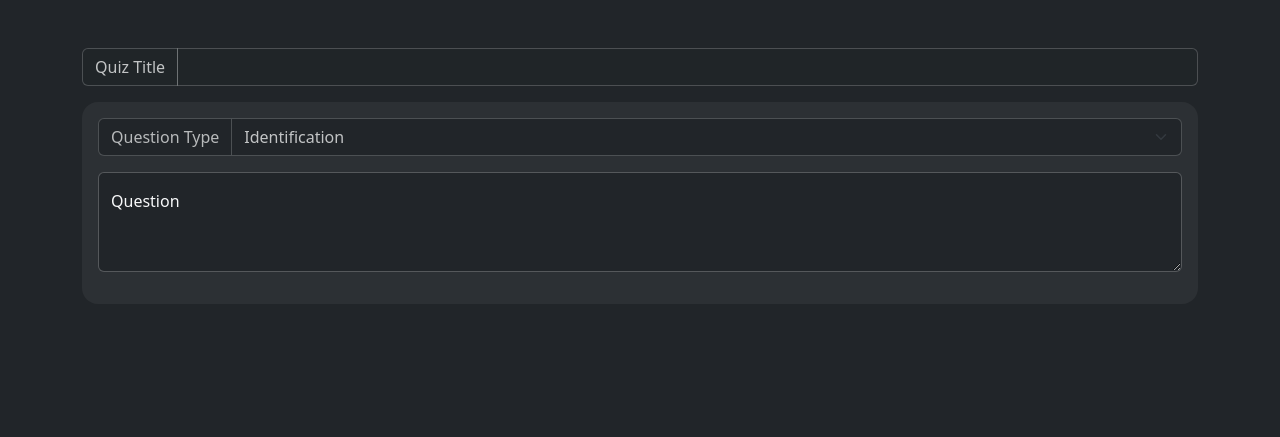
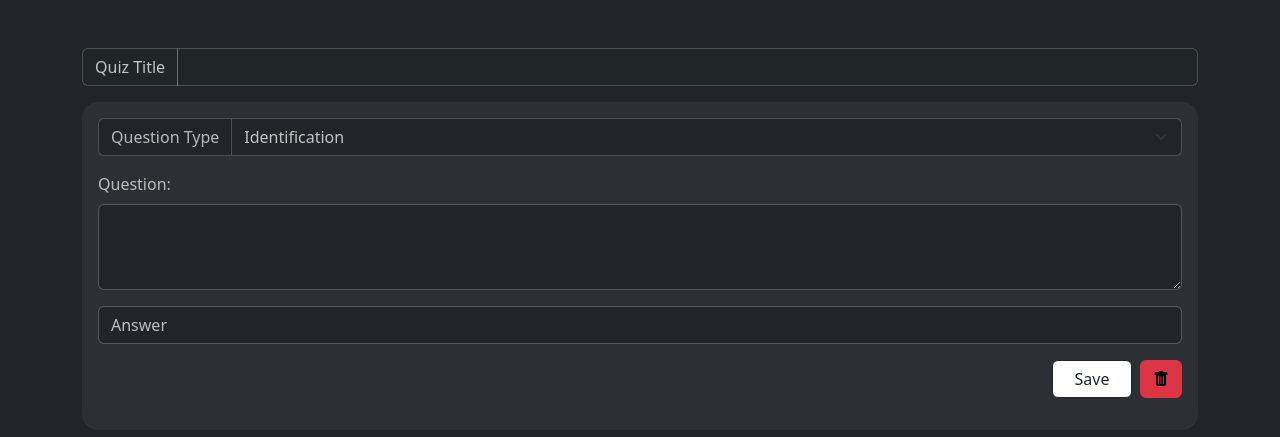
Before and after one commit to bakaraw/QuizWebsite, a PHP site: page /createQuiz.php in a window 1280 px wide. Shown: the part 70-507 px from the top of the page. Run offline with PHP 8.4, Linux system fonts and the light colour scheme; some libraries are stand-ins or nearby versions.

Commit message:
improved gui in create quiz page
- added gui for quiztype: identification
- added gui for quiztype: mcq
- added qui for quiztype: true or false

```diff
--- a/assets/css/style.css
+++ b/assets/css/style.css
@@ -1,23 +1,36 @@
 .navbar{
-    background-color: #6610f2;
+    background-color: #6610f2 !important;
 }
 
 .btn-primary{
-    background-color: #6610f2;
+    background-color: #6610f2 !important;
 }
 
 .btn-primary:hover {
-    background-color: #5605da;
+    background-color: #5605da !important;
 }
 
 .btn-primary:active{
-    background-color: #6711f0;
+    background-color: #4e06c2 !important;
 }
 
 .btn-light{
-    color: #6610f2;
+    color: #6610f2 !important;
 }
 
-.form-control:focus + .form-label {
-    color: red;
-  }
+.btn-warning{
+    background-color: white !important;
+}
+
+.btn-warning:hover{
+    background-color: #d3d4d5 !important;
+}
+
+.btn-warning:active{
+    background-color: #bbbcbd !important;
+}
+
+.form-control::placeholder { /* Chrome, Firefox, Opera, Safari 10.1+ */
+    color: white;
+    opacity: 0.7; /* Firefox */
+}
--- a/assets/js/createQuiz.js
+++ b/assets/js/createQuiz.js
@@ -1,8 +1,63 @@
-const idenHtml = [
-    "<div class=\"form-floating bg-dark\">",
-    "<textarea class=\"form-control bg-dark text-light border-light\" placeholder=\"Leave a comment here\" id=\"floatingTextarea2\" style=\"height: 100px; --bs-border-opacity: .2;\"></textarea>",
-    "<label class=\"text-light\" for=\"floatingTextarea2\">Question</label></div>"
+// kailangan ni na html para dynamic ng webpage depende sa unsa ang gi select na quiztype
+// html for identification
+const identHtml = [
+    "<input class=\"form-control bg-dark text-light border-light\" type=\"text\" placeholder=\"Answer\" aria-label=\"default input example\" style=\"--bs-border-opacity: .2;\">"
 ];
+
+//html for mcq
+const mcqHtml = [
+    "<p class=\"text-light\" style=\"--bs-text-opacity: .7;\">Input choices then select the answer</p>",
+    "<div class=\"input-group mt-3\">",
+        "<div class=\"input-group-text bg-dark border-light\" style=\"--bs-border-opacity: .2;\">",
+            "<input class=\"form-check-input mt-0\" type=\"radio\" value=\"\" aria-label=\"Radio button for following text input\" name=\"answer\">",
+        "</div>",
+        "<input type=\"text\" class=\"form-control bg-dark border-light text-light\" aria-label=\"Text input with radio button\" style=\"--bs-border-opacity: .2;\" placeholder=\"Choice A\">",
+    "</div>",
+
+    "<div class=\"input-group mt-3\">",
+        "<div class=\"input-group-text bg-dark border-light\" style=\"--bs-border-opacity: .2;\">",
+            "<input class=\"form-check-input mt-0\" type=\"radio\" value=\"\" aria-label=\"Radio button for following text input\" name=\"answer\">",
+        "</div>",
+        "<input type=\"text\" class=\"form-control bg-dark border-light text-light\" aria-label=\"Text input with radio button\" style=\"--bs-border-opacity: .2;\" placeholder=\"Choice B\">",
+    "</div>",
+
+    "<div class=\"input-group mt-3\">",
+        "<div class=\"input-group-text bg-dark border-light\" style=\"--bs-border-opacity: .2;\">",
+            "<input class=\"form-check-input mt-0\" type=\"radio\" value=\"\" aria-label=\"Radio button for following text input\" name=\"answer\">",
+        "</div>",
+        "<input type=\"text\" class=\"form-control bg-dark border-light text-light\" aria-label=\"Text input with radio button\" style=\"--bs-border-opacity: .2;\" placeholder=\"Choice C\">",
+    "</div>",
+
+    "<div class=\"input-group mt-3\">",
+        "<div class=\"input-group-text bg-dark border-light\" style=\"--bs-border-opacity: .2;\">",
+            "<input class=\"form-check-input mt-0\" type=\"radio\" value=\"\" aria-label=\"Radio button for following text input\" name=\"answer\">",
+        "</div>",
+        "<input type=\"text\" class=\"form-control bg-dark border-light text-light\" aria-label=\"Text input with radio button\" style=\"--bs-border-opacity: .2;\" placeholder=\"Choice D\">",
+    "</div>",
+];
+
+// html for true or false
+const tofHtml = [
+    "<p class=\"text-light\" style=\"--bs-text-opacity: .7;\">Answer:</p>",
+    "<div class=\"form-check form-check-inline\">",
+        "<input class=\"form-check-input\" type=\"radio\" name=\"inlineRadioOptions\" id=\"inlineRadio1\" value=\"option1\">",
+        "<label class=\"form-check-label text-light\" for=\"inlineRadio1\">True</label>",
+    "</div>",
+
+    "<div class=\"form-check form-check-inline\">",
+        "<input class=\"form-check-input\" type=\"radio\" name=\"inlineRadioOptions\" id=\"inlineRadio2\" value=\"option2\">",
+        "<label class=\"form-check-label text-light\" for=\"inlineRadio2\">False</label>",
+    "</div>",
+];
+
+
+function strCat(strArr){
+    let result = "";
+    for(let i = 0; i < strArr.length; i++){
+        result += strArr[i];
+    }
+    return result;
+}
 
 
 function changeQuizType() {
@@ -12,16 +67,16 @@ function changeQuizType() {
 
     switch (selectedValue) {
         case "iden":
-            elementToChange.innerHTML = idenHtml[0] + idenHtml[1] + idenHtml[2];
+            elementToChange.innerHTML = strCat(identHtml);
             break;
         case "mcq":
-            elementToChange.innerHTML = "Content for option 2";
+            elementToChange.innerHTML = strCat(mcqHtml);
             break;
         case "tof":
-            elementToChange.innerHTML = "Content for option 3";
+            elementToChange.innerHTML = strCat(tofHtml);
             break;
         default:
-            elementToChange.innerHTML = "Default content";
+            elementToChange.innerHTML = "Something went wrong";
     }
     return false;
 }
--- a/assets/php/footer.inc.php
+++ b/assets/php/footer.inc.php
@@ -1,3 +1,4 @@
+<script src="https://kit.fontawesome.com/7e681b3f3e.js" crossorigin="anonymous"></script>
 <script src="https://cdn.jsdelivr.net/npm/bootstrap@5.3.2/dist/js/bootstrap.bundle.min.js" integrity="sha384-C6RzsynM9kWDrMNeT87bh95OGNyZPhcTNXj1NW7RuBCsyN/o0jlpcV8Qyq46cDfL" crossorigin="anonymous"></script>
 </body>
 
--- a/assets/php/head.inc.php
+++ b/assets/php/head.inc.php
@@ -5,17 +5,18 @@
     <meta name="viewport" content="width=device-width, initial-scale=1.0">
     <link rel="stylesheet" href="https://cdn.jsdelivr.net/npm/bootstrap@5.3.2/dist/css/bootstrap.min.css" rel="stylesheet" integrity="sha384-T3c6CoIi6uLrA9TneNEoa7RxnatzjcDSCmG1MXxSR1GAsXEV/Dwwykc2MPK8M2HN" crossorigin="anonymous">
     <link rel="stylesheet" href="assets/css/style.css">
-    <title>Quizify</title>
+    <title>QuizHero</title>
 
 
     <!-- Bootstrap CSS -->
     <!-- <link href="https://stackpath.bootstrapcdn.com/bootstrap/4.3.1/css/bootstrap.min.css" rel="stylesheet"> -->
     <!-- jQuery -->
-    <!-- <script src="https://ajax.googleapis.com/ajax/libs/jquery/3.3.1/jquery.min.js"></script> -->
+    <script src="https://ajax.googleapis.com/ajax/libs/jquery/3.3.1/jquery.min.js"></script>
     <!-- Bootstrap JS -->
     <!-- <script src="https://stackpath.bootstrapcdn.com/bootstrap/4.3.1/js/bootstrap.min.js"></script> -->
     <!-- Font Awesome -->
     <link href="https://cdnjs.cloudflare.com/ajax/libs/font-awesome/5.15.1/css/all.min.css" rel="stylesheet">
+
 </head>
 
 <body class="bg-dark">
--- a/createQuiz.php
+++ b/createQuiz.php
@@ -14,6 +14,8 @@
 
     <div class="bg-light p-3 rounded-4 mt-3" style="--bs-bg-opacity: .05;">
         <form action="" method="post">
+
+            <!-- select option element (quiztype) -->
             <div class="input-group mb-3">
                 <label class="input-group-text bg-dark text-light border-light" style="--bs-border-opacity: .2; --bs-text-opacity: .70;">Question Type</label>
                 <select onchange="changeQuizType()" class="form-select bg-dark text-light border-light" id="questiontype" style="--bs-border-opacity: .2;  --bs-text-opacity: .75; width:10rem;" name="questiontype">
@@ -22,15 +24,37 @@
                     <option value="tof">True or False</option>
                 </select>
             </div>
+
+            <!-- for question text area -->
+            <div class="mb-3">
+                <label for="exampleFormControlTextarea1" class="form-label text-light" style="--bs-text-opacity: .7;">Question:</label>
+                <textarea class="form-control bg-dark text-light border-light" id="exampleFormControlTextarea1" rows="3" style="--bs-border-opacity: .2;"></textarea>
+            </div>
+
+            <!-- changing div based on the quiz type -->
             <div id="questiontype_gui">
-                <div class="form-floating">
-                    <textarea class="form-control bg-dark text-light border-light" placeholder="Leave a comment here" id="floatingTextarea2" style="height: 100px; --bs-border-opacity: .2;"></textarea>
-                    <label class="text-light" for="floatingTextarea2">Question</label>
-                </div>
+                <input class="form-control bg-dark text-light border-light" type="text" placeholder="Answer" aria-label="default input example" style="--bs-border-opacity: .2;">
+                <!-- temp -->
+                <!-- <div class="form-check form-check-inline mt-3"> -->
+                    <!-- <input class="form-check-input" type="radio" name="inlineRadioOptions" id="inlineRadio1" value="option1"> -->
+                    <!-- <label class="form-check-label text-light" for="inlineRadio1">True</label> -->
+                <!-- </div> -->
+                <!-- <div class="form-check form-check-inline mt-3"> -->
+                    <!-- <input class="form-check-input" type="radio" name="inlineRadioOptions" id="inlineRadio2" value="option2"> -->
+                    <!-- <label class="form-check-label text-light" for="inlineRadio2">False</label> -->
+                <!-- </div> -->
+            </div>
+
+            <!-- for the save and delete button -->
+            <div class="d-grid gap-2 d-md-flex justify-content-md-end mt-3">
+                <button class="btn btn-warning text-dark border-dark" type="button" style="width: 5rem;">Save</button>
+                <button class="btn btn-danger bi bi-trash" type="button">
+                    <img src="assets/img/icons/trash-fill.svg" style="fill: white;"></i>
+                </button>
             </div>
         </form>
     </div>
 </div>
 
-<script src="assets/js/createQuiz.js"></script>
+<script src="./assets/js/createQuiz.js"></script>
 <?php require('assets/php/footer.inc.php'); ?>
--- a/index.php
+++ b/index.php
@@ -12,7 +12,7 @@
     <p class="card-text " style="width: 30rem;">
       QuizHero is a website that lets you create fun and engaging quizzes for any topic or occasion. Whether you want to test your knowledge, challenge your friends, or spice up your classroom, QuizHero has you covered.
    </p>
-    <a href="#" class="btn btn-light">Start now</a>
+    <a href="#" class="btn btn-warning text-dark border-dark">Start now</a>
   </div>
 </div>
 </div>
```
Also changed, not shown: assets/img/icons/trash-fill.svg (added), assets/img/icons/trash.svg (added).
